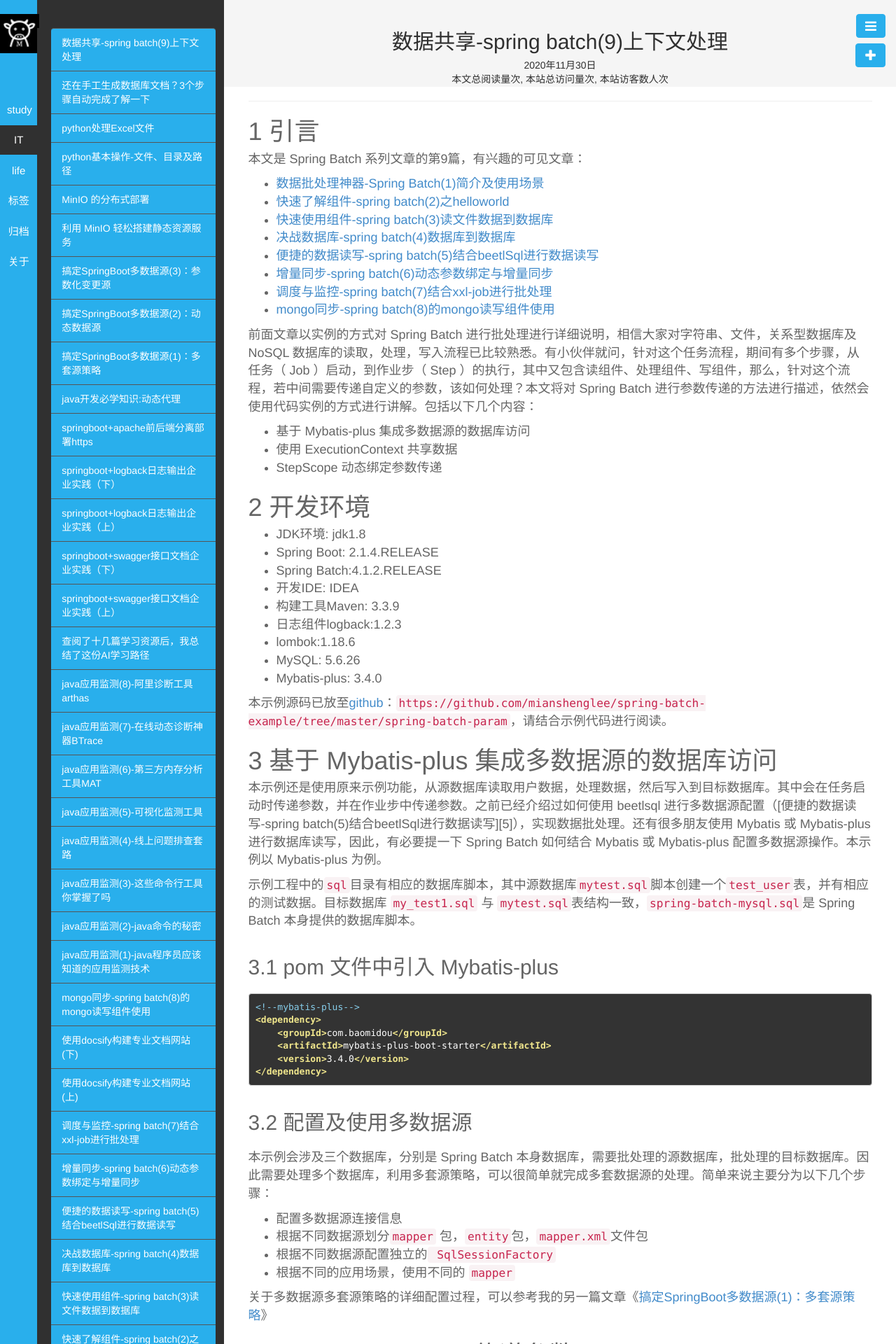
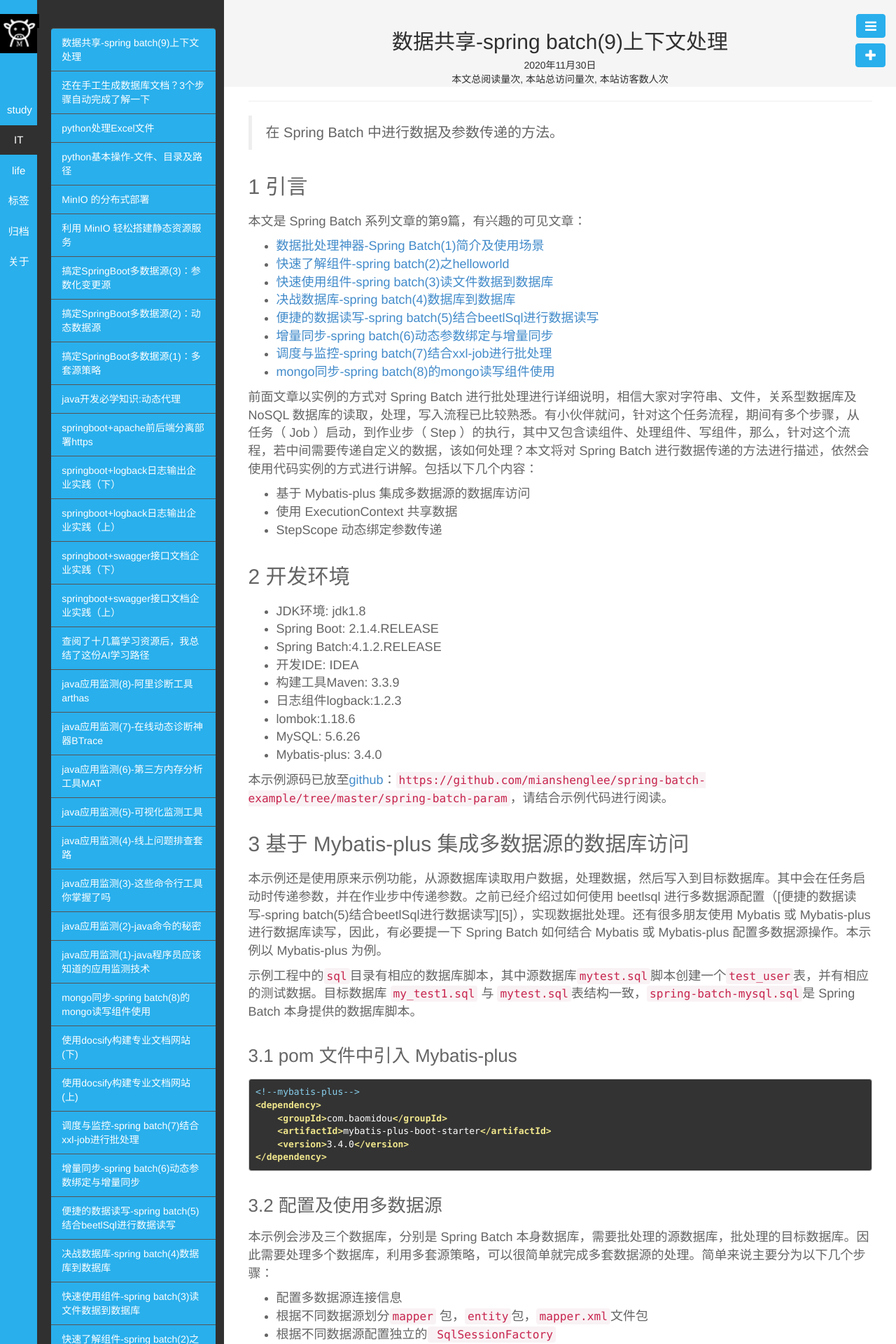
Before and after one commit to mianshenglee/mianshenglee.github.io, a Jekyll site: the page built from _posts/IT/2020-11-30-spring batch(9).md, in a window 1280 px wide. Shown: the top 1920 px of the page at 70% size. Built offline with Jekyll 4.4.1, drawn with Linux system fonts in a browser that asks for light colours; comment, search, counter and statistics services are not loaded; some of the changed text lies outside the part shown.

Commit message:
fix:修改描述

````diff
--- a/_posts/IT/2020-11-30-spring batch(9).md
+++ b/_posts/IT/2020-11-30-spring batch(9).md
@@ -7,26 +7,28 @@
 description:
 ---
 
-# 1 引言
+> 在 Spring Batch 中进行数据及参数传递的方法。
+
+## 1 引言
 
 本文是 Spring Batch 系列文章的第9篇，有兴趣的可见文章：
 
-- [数据批处理神器-Spring Batch(1)简介及使用场景](http://mp.weixin.qq.com/s?__biz=MzUyNDk0NTg1MA==&mid=2247483738&idx=1&sn=13853ec98fa43e13df68278005c77116&chksm=fa24d18fcd535899b7b713d5d1a12c80d674efbd671a8e67d04d500521d29524a5914ebe4861&scene=21#wechat_redirect)
-- [快速了解组件-spring batch(2)之helloworld](http://mp.weixin.qq.com/s?__biz=MzUyNDk0NTg1MA==&mid=2247483743&idx=1&sn=4e5f76932e8ab2ae20847fcb1a77682f&chksm=fa24d18acd53589c7a58ea05f3a011ce86088653e5d2ef13360d893c89310f2e03aa623785c8&scene=21#wechat_redirect)
-- [快速使用组件-spring batch(3)读文件数据到数据库](http://mp.weixin.qq.com/s?__biz=MzUyNDk0NTg1MA==&mid=2247483748&idx=1&sn=986cb6f202a7a03048f4e7629e42a116&chksm=fa24d1b1cd5358a7be8e075ee359dc18b6452339ed21de4bf5c234af0f274e860b802d39a9d4&scene=21#wechat_redirect)
-- [决战数据库-spring batch(4)数据库到数据库](http://mp.weixin.qq.com/s?__biz=MzUyNDk0NTg1MA==&mid=2247483755&idx=1&sn=4e1aaf706a5bcfbe94829075aa8dab76&chksm=fa24d1becd5358a8aeb2df4feda03c344a8972c36afb11c6012769925539b5a4ce54c0dac24f&scene=21#wechat_redirect)
-- [便捷的数据读写-spring batch(5)结合beetlSql进行数据读写](http://mp.weixin.qq.com/s?__biz=MzUyNDk0NTg1MA==&mid=2247483760&idx=1&sn=a880d91912e3ede028ee5b81a419f866&chksm=fa24d1a5cd5358b37f1900eb9572054057ef98ad4377097b19dd5dd62066d480aa8636b2069a&scene=21#wechat_redirect)
-- [增量同步-spring batch(6)动态参数绑定与增量同步](http://mp.weixin.qq.com/s?__biz=MzUyNDk0NTg1MA==&mid=2247483765&idx=1&sn=8436a83161b95987f3a5bc98c9401f2c&chksm=fa24d1a0cd5358b645359bdb75652b0e0cb32c4ffb17aa9c3f5350180097aba6aa8a6e08bcb4&scene=21#wechat_redirect)
-- [调度与监控-spring batch(7)结合xxl-job进行批处理](http://mp.weixin.qq.com/s?__biz=MzUyNDk0NTg1MA==&mid=2247483772&idx=1&sn=3cefc5b1126c5da13ff7005c3ef2b62a&chksm=fa24d1a9cd5358bf678f9937189db8356ddfa19de0d84b87fecd4539a673aae1aa10d210a4ad&scene=21#wechat_redirect)
+- [数据批处理神器-Spring Batch(1)简介及使用场景](https://mp.weixin.qq.com/s/mH0kmprpnvk-rvKrYQPF1Q)
+- [快速了解组件-spring batch(2)之helloworld](https://mp.weixin.qq.com/s/kCzt2puSE8gdUL49MROrIA)
+- [快速使用组件-spring batch(3)读文件数据到数据库](https://mp.weixin.qq.com/s/z2pHjXhMKqxDu-r9PWuOKg)
+- [决战数据库-spring batch(4)数据库到数据库](https://mp.weixin.qq.com/s/zA2W_GRKpE7R41VDk05C0g)
+- [便捷的数据读写-spring batch(5)结合beetlSql进行数据读写](https://mp.weixin.qq.com/s/BKIhNdyRnOFzkF5eHTCxGA)
+- [增量同步-spring batch(6)动态参数绑定与增量同步](https://mp.weixin.qq.com/s/yrpZkBWuHNPibzKvS2g8Jg)
+- [调度与监控-spring batch(7)结合xxl-job进行批处理](https://mp.weixin.qq.com/s/Poe8EZxCJgWbd5RkIzU0Eg)
 - [mongo同步-spring batch(8)的mongo读写组件使用](https://mp.weixin.qq.com/s/HvUbCdHeUIwqRX4PNPLebg)
 
-前面文章以实例的方式对 Spring Batch 进行批处理进行详细说明，相信大家对字符串、文件，关系型数据库及 NoSQL 数据库的读取，处理，写入流程已比较熟悉。有小伙伴就问，针对这个任务流程，期间有多个步骤，从任务（ Job ）启动，到作业步（ Step ）的执行，其中又包含读组件、处理组件、写组件，那么，针对这个流程，若中间需要传递自定义的参数，该如何处理？本文将对 Spring Batch 进行参数传递的方法进行描述，依然会使用代码实例的方式进行讲解。包括以下几个内容：
+前面文章以实例的方式对 Spring Batch 进行批处理进行详细说明，相信大家对字符串、文件，关系型数据库及 NoSQL 数据库的读取，处理，写入流程已比较熟悉。有小伙伴就问，针对这个任务流程，期间有多个步骤，从任务（ Job ）启动，到作业步（ Step ）的执行，其中又包含读组件、处理组件、写组件，那么，针对这个流程，若中间需要传递自定义的数据，该如何处理？本文将对 Spring Batch 进行数据传递的方法进行描述，依然会使用代码实例的方式进行讲解。包括以下几个内容：
 
 - 基于 Mybatis-plus 集成多数据源的数据库访问
 - 使用 ExecutionContext 共享数据
 - StepScope 动态绑定参数传递
 
-# 2 开发环境
+## 2 开发环境
 
 - JDK环境: jdk1.8
 - Spring Boot: 2.1.4.RELEASE
@@ -42,13 +44,13 @@
 
 
 
-# 3 基于 Mybatis-plus 集成多数据源的数据库访问
+## 3 基于 Mybatis-plus 集成多数据源的数据库访问
 
 本示例还是使用原来示例功能，从源数据库读取用户数据，处理数据，然后写入到目标数据库。其中会在任务启动时传递参数，并在作业步中传递参数。之前已经介绍过如何使用 beetlsql 进行多数据源配置（[便捷的数据读写-spring batch(5)结合beetlSql进行数据读写][5]），实现数据批处理。还有很多朋友使用 Mybatis 或 Mybatis-plus 进行数据库读写，因此，有必要提一下 Spring Batch 如何结合 Mybatis 或 Mybatis-plus 配置多数据源操作。本示例以 Mybatis-plus 为例。
 
 示例工程中的`sql`目录有相应的数据库脚本，其中源数据库`mytest.sql`脚本创建一个`test_user`表，并有相应的测试数据。目标数据库 `my_test1.sql` 与 `mytest.sql`表结构一致，`spring-batch-mysql.sql`是 Spring Batch 本身提供的数据库脚本。
 
-## 3.1 pom 文件中引入 Mybatis-plus
+### 3.1 pom 文件中引入 Mybatis-plus
 
 ```xml
 <!--mybatis-plus-->
@@ -60,7 +62,7 @@
 
 ```
 
-## 3.2 配置及使用多数据源
+### 3.2 配置及使用多数据源
 
 本示例会涉及三个数据库，分别是 Spring Batch 本身数据库，需要批处理的源数据库，批处理的目标数据库。因此需要处理多个数据库，利用多套源策略，可以很简单就完成多套数据源的处理。简单来说主要分为以下几个步骤：
 
@@ -71,11 +73,11 @@
 
 关于多数据源多套源策略的详细配置过程，可以参考我的另一篇文章《[搞定SpringBoot多数据源(1)：多套源策略](https://mp.weixin.qq.com/s/0J-FLYScYtEMnj0vZToX7g)》
 
-# 4 ExecutionContext 传递参数
+## 4 ExecutionContext 传递参数
 
 关于 Spring Batch 的读数据（ ItemReader ）、处理数据（ ItemProcessor ）、写数据（ ItemWriter ）的配置流程，可以参考前面系列文章，本文不再详细描述。我们需要记住的是，当一个作业（ Job ）启动，Spring Batch 是通过作业名称（ Job name）及 作业参数（ JobParameters ）作为唯一标识来区分不同的作业。一个 Job 下可以有多个作业步（ Step ），每个 Step 中就是有具体的操作逻辑（读、处理、写）。在 Job 和 Step 下的各个操作步骤间，如何传递，，这里就需要理解 ExecutionContext 的概念。
 
-## 4.1 ExecutionContext 概念
+### 4.1 ExecutionContext 概念
 
 在 Job 的运行及 Step 的运行过程中，Spring Batch 提供 ExecutionContext 进行运行数据持久化，利用它，可以根据业务进行数据共享，如用来重启的静态数据与状态数据。如下图：
 
@@ -83,7 +85,7 @@
 
 Execution Context 本质上来讲就是一个 `Map<String,Object>` ，它是Spring Batch 框架提供的持久化与控制的 key/value 对，可以让开发者在 Step 运行或Job 运行过程中保存需要进行持久化的状态，它可以。分为两类，一类是Job 运行的上下文（对应数据表：BATCH_JOB_EXECUTION_CONTEXT），另一类是Step Execution的上下文（对应数据表BATCH_STEP_EXECUTION_CONTEXT）。两类上下文关系：一个 Job 运行对应一个 Job Execution 的上下文（如上图中蓝色部分的 ExecutionContext ），每个 Step 运行对应一个 Step Execution 上下文（如上图中粉色部分的 ExecutionContext ）；同一个  Job 中的 Step Execution 共用 Job Execution 的上下文。也就是说，它们的作用范围有区别。因此，如果同一个 Job 的不同 Step 间需要共享数据时，可以通过 Job Execution 的上下文共享数据。根据 ExecutionContext 的共享数据特性，则可以实现在不同步骤间传递数据。
 
-## 4.2 ExecutionContext 传递数据
+### 4.2 ExecutionContext 传递数据
 
 一个 Job 启动后，会生成一个 JobExecution ，用于存放和记录 Job 运行的信息，同样，在 Step 启动后，也会有对应的 StepExecution 。如前面所说，在 JobExecution 和 StepExecution 中都会有一个 ExecutionContext ，用于存储上下文。因此，数据传递的思路就是确定数据使用范围，然后通过 ExecutionContext  传入数据，然后就可以在对应的范围内共享数据。如当前示例，需要 Job 范围内共享数据，在读组件（ ItemReader ）和写组件（ ItemWriter ）中传递读与写数据的数量（ size ），在 Job 结束时，输出读及写的数据量。实际上 Spring Batch 会自动计算读写数量，本示例仅为了显示数据共享功能。
 
@@ -91,7 +93,7 @@
 
 那么，如何获取对应的 Execution ？，Spring Batch 提供了 JobExecutionListener 和 StepExecutionListener 监听器接口，通过实现监听器接口，分别可以在开启作业前（ beforeJob ）和 完成作业后（ afterJob ）afterJob ），开启作业步前（ beforeStep）及 完成作业步后（ afterStep ）获取对应的 Execution ，然后进行操作。
 
-### 4.2.1 实现监听器接口
+#### 4.2.1 实现监听器接口
 
 在自定义的 UserItemReader 和 UserItemWriter 中，实现 StepExecutionListener 接口，其中使用 StepExecution 作为成员，从 beforeStep 中获取。如下：
 
@@ -117,7 +119,7 @@
 
 
 
-### 4.2.2 设置用于传递的数据
+#### 4.2.2 设置用于传递的数据
 
 由于我们需要在 Job 范围内传递参数，获取到 StepExecution 后，可以获得相应的 JobExecution ，进而获取 Job 对应的 executionContext，这样，就可以在 Job 范围内共享参数数据了。如下是在读组件中进行配置
 
@@ -154,21 +156,21 @@
 }
 ```
 
-# 5 StepScope 动态绑定参数传递
+## 5 StepScope 动态绑定参数传递
 
-## 5.1 StepScope及后期绑定
+### 5.1 StepScope及后期绑定
 
 前面说到在 Job 及 Step 范围内，使用 ExecutionContext 进行数据共享，但，如果需要在 Job 启动前设置参数，并且每次启动输入的参数是动态变化的（比如增量同步时，日期是基于上一次同步的时间或者ID），也就是说，每次运行，需要根据参数新建一个操作步骤（如 ItemReader、ItemWriter等），我们知道，由于在 Spring IOC 中加载的Bean，默认都是单例模式的，因此，需要每次运行新建，运行完销毁，新建是在运行时进行的。这就需要用到StepScope 及后期绑定技术。
 
 在之前的示例中，已出现过 StepScope，它的作用是提供了操作步骤的作用范围，某个 Spring Bean 使用注解StepScope，则表示此 Bean 在作业步（ Step ）开始的时候初始化，在 Step 结束的时候销毁，也就是说 Bean的作用范围是在 Step 这个生命周期中。而 Spring Batch 通过属性后期绑定技术，在运行期获取属性值，并使用 SPEL 的表达式进行属性绑定。而在 StepScope 中，Spring Batch 框架提供 JobParameters，JobExecutionContext，StepExecutionContext，当然也可以使用 Spring 容器中的 Bean ，如 JobExecution ，StepExecution。
 
-## 5.2 作业参数传递及动态获取 StepExecution
+### 5.2 作业参数传递及动态获取 StepExecution
 
 一个 Job 是由 Job name 及 JobParameters 作为唯一标识的，也就是说只有 job name 和 JobParameters 不一致时，Spring Batch 才会启动一个新的 Job，一致的话就当作是同一个 Job ，若 此 Job 未执行过，则执行；若已执行过且是 FAILED 状态，则尝试重新运行此 Job ，若已执行过且是 COMPLETED 状态，则会报错。
 
 本示例中，Job 启动时输入时间参数，在 ItemReader 中使用 StepScope 注解，然后把时间参数绑定到 ItemReader 中，同时绑定 StepExecution ，以便于在 ItemReader 对时间参数及 StepExecution 进行操作。
 
-### 5.2.1 设置时间参数
+#### 5.2.1 设置时间参数
 
 在使用 JobLauncher 启动 Job 时，是需要输入 jobParameters 作为参数的。因此可以创建此对象，并设置参数。
 
@@ -178,7 +180,7 @@
                 .toJobParameters();
 ```
 
-### 5.2.2 动态绑定参数
+#### 5.2.2 动态绑定参数
 
 在配置 Step 时，需要创建ItemReader 的 Bean，为了使用动态参数，在 ItemReader 中设置 Map 存放参数，并设置 StepExecution 为成员，以便于后面使用 ExecutionContext。
 
@@ -214,7 +216,7 @@
 
 注意：**此时 ItemReader 不可再使用实现 StepExecutionListener 的方式来对 stepExecution 赋值**，由于 ItemReader 是动态绑定的，StepExecutionListener 将不再起作用，因此需要在后期绑定中来绑定 stepExecution Bean 的方式来赋值。
 
-### 5.2.3 设置及传递参数
+#### 5.2.3 设置及传递参数
 
 ItemReader 获取到 StepExecution 后即可获取 ExecutionContext，然后可以像前面说的使用 ExecutionContext 方式进行数据传递。如下：
 
@@ -228,13 +230,13 @@
 
 
 
-# 6.总结
+## 6.总结
 
 在 Job 和 Step 不同的数据范围中，可使用 ExecutionContext 共享数据。本文以传递处理数量为例，使用 Mybatis-plus，基于 ExecutionContext ，结合 StepScope及后期绑定技术，实现在 Job 启动传入参数，然后在 ItemReader、ItemProcessor、ItemWriter 及 Job 完成后的数据共享及传递。如果你在使用 Spring Batch 过程中需要进行数据共享与传递，请试试这种方式吧。
 
 
 
-# 往期文章
+## 往期文章
 
 [还在手工生成数据库文档？3个步骤自动完成了解一下](https://mp.weixin.qq.com/s/eQpUD0tQ86B2QYZPoQUy3w)
 
````
